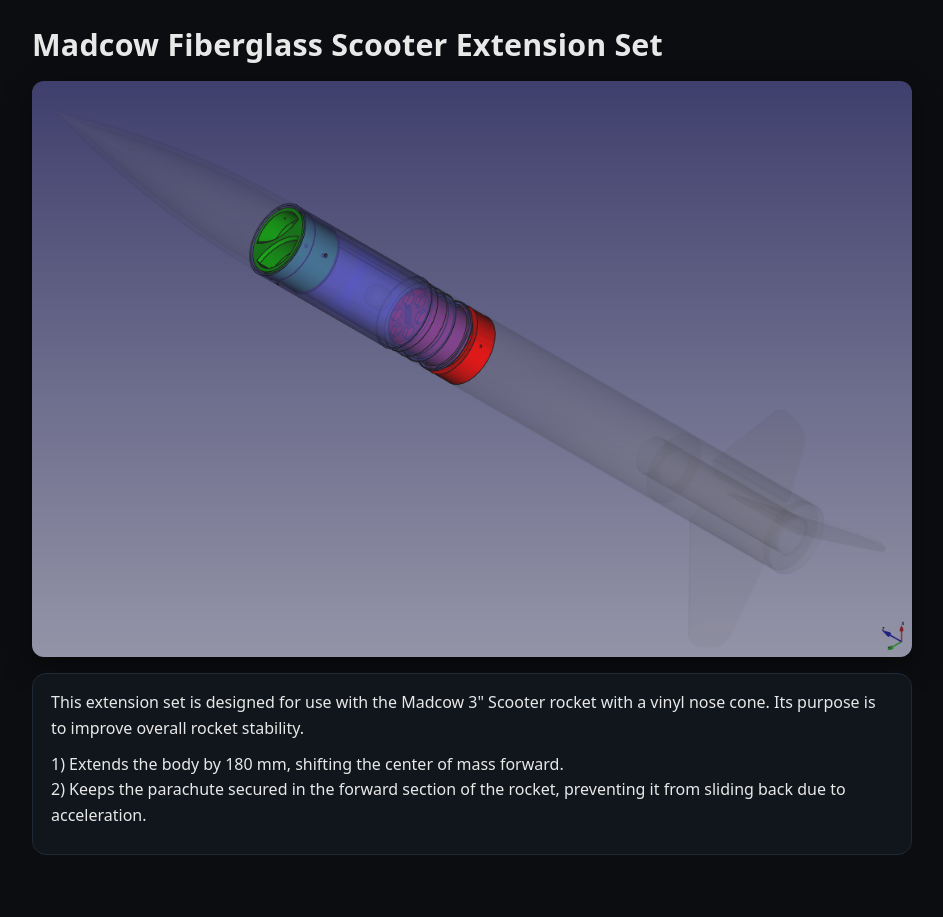
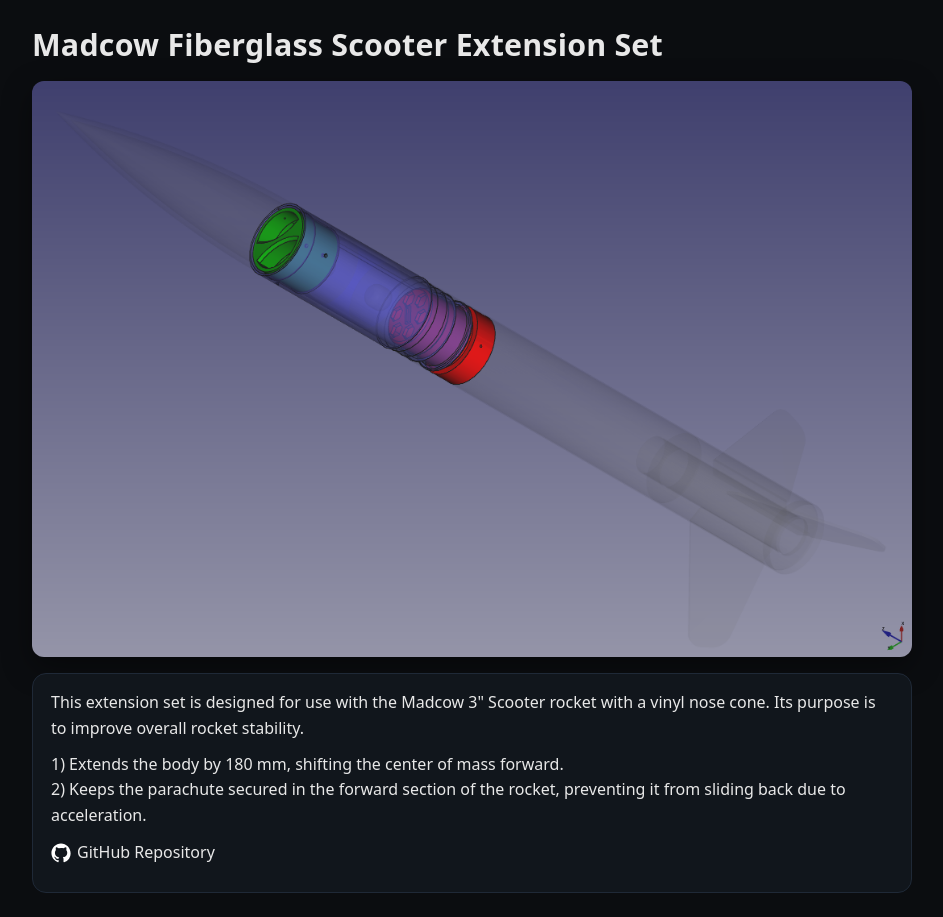
Before and after one commit to VOxFF/madcow_scooter_extension_set, a plain HTML site: page docs/index.html in a window 1280 px wide. Shown: the whole page, without its empty margins (168-1111 px from the left). Before the commit the page ends 879 px from the top, so only its background shows below. Drawn offline with Linux system fonts and the light colour scheme.

Commit message:
added link to the repo in index.html

```diff
--- a/docs/index.html
+++ b/docs/index.html
@@ -4,6 +4,7 @@
   <meta charset="utf-8" />
   <meta name="viewport" content="width=device-width, initial-scale=1" />
   <title>Madcow Fiberglass Scooter Extension Set</title>
+
   <style>
     :root { color-scheme: dark light; }
     body { font-family: system-ui, -apple-system, Segoe UI, Roboto, Ubuntu, Cantarell, "Helvetica Neue", Arial, "Noto Sans", sans-serif; margin: 0; background: #0b0d10; color: #e8e8e8; }
@@ -26,6 +27,34 @@
         1) Extends the body by 180 mm, shifting the center of mass forward.<br />
         2) Keeps the parachute secured in the forward section of the rocket, preventing it from sliding back due to acceleration.
       </p>
+      <p class="gitlink">
+ 	 <img src="github-icon.svg" alt="GitHub" width="20" height="20" style="display:inline-block;">
+  	 <a href="https://github.com/VOxFF/madcow_scooter_extension_set" target="_blank">GitHub Repository</a>
+      </p>
+
+      <style>
+	.gitlink {
+	  display: flex;
+	  align-items: center;
+	  gap: 6px;
+	  margin-top: 12px;
+	}
+
+	.gitlink a {
+	  color: #e8e8e8;            /* light gray to match text */
+	  text-decoration: none;
+	  font-weight: 500;
+	}
+
+	.gitlink a:visited {
+	  color: #e8e8e8;            /* prevent purple visited links */
+	}
+
+	.gitlink a:hover {
+	  color: #4fa3ff;            /* subtle blue only on hover */
+	  text-decoration: underline;
+	}
+    </style>
     </div>
   </div>
 </body>
```
Also changed, not shown: docs/github-icon.svg (added).
